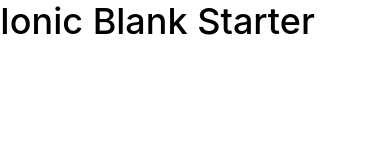
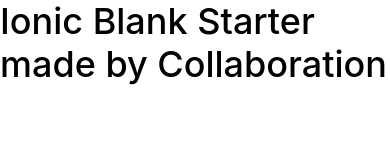
Before and after one commit to OmraneBenFathallah/ionic-typescript-blank1gitgit, a website: page ionic-typescript-blank1gitgit/www/index.html in a window 390 px wide. Drawn offline with Linux system fonts and the light colour scheme; some packages are replaced by stand-ins of ours; files that its build step writes are made by us from their sources.

Commit message:
modification

```diff
--- a/ionic-typescript-blank1gitgit/www/index.html
+++ b/ionic-typescript-blank1gitgit/www/index.html
@@ -28,7 +28,7 @@
 
     <ion-pane>
       <ion-header-bar class="bar-stable">
-        <h1 class="title">Ionic Blank Starter</h1>
+        <h1 class="title">Ionic Blank Starter made by Collaboration</h1>
       </ion-header-bar>
       <ion-content>
       </ion-content>
```
